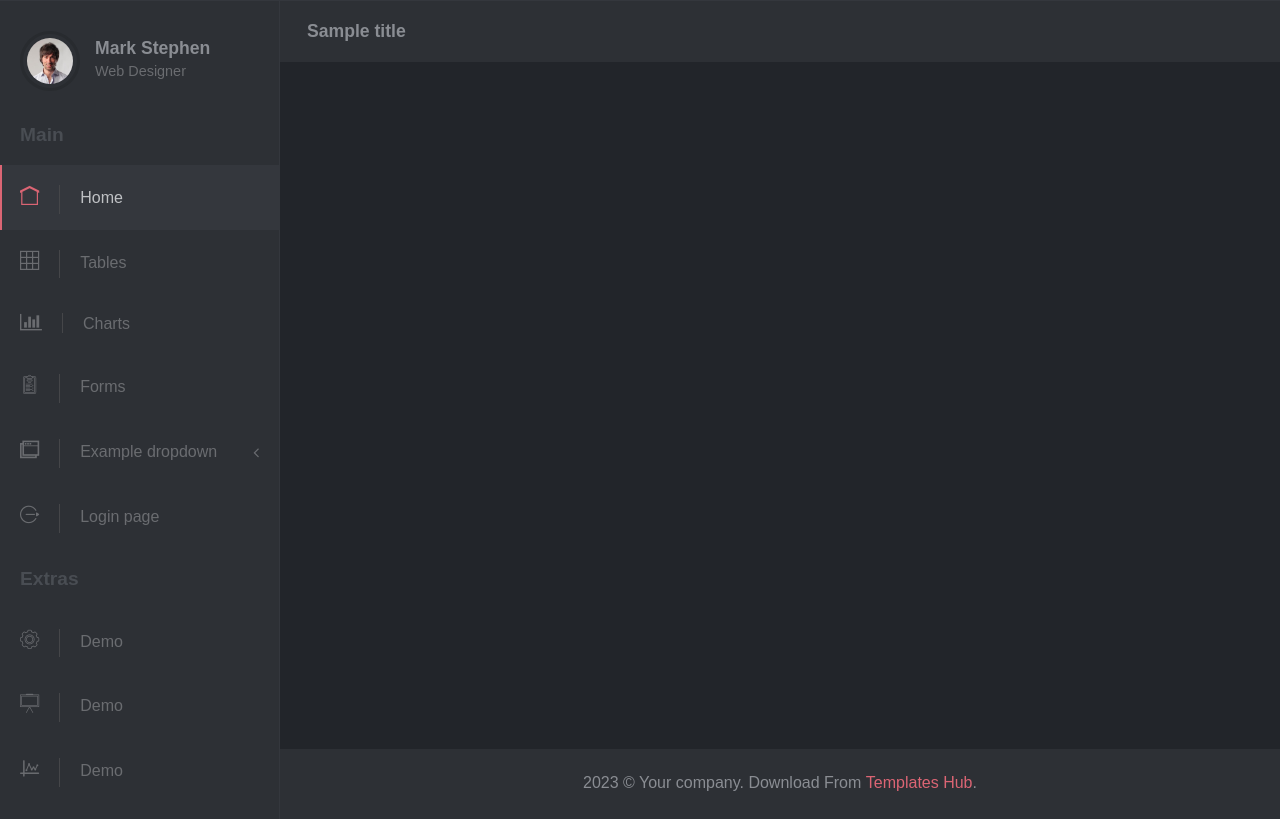
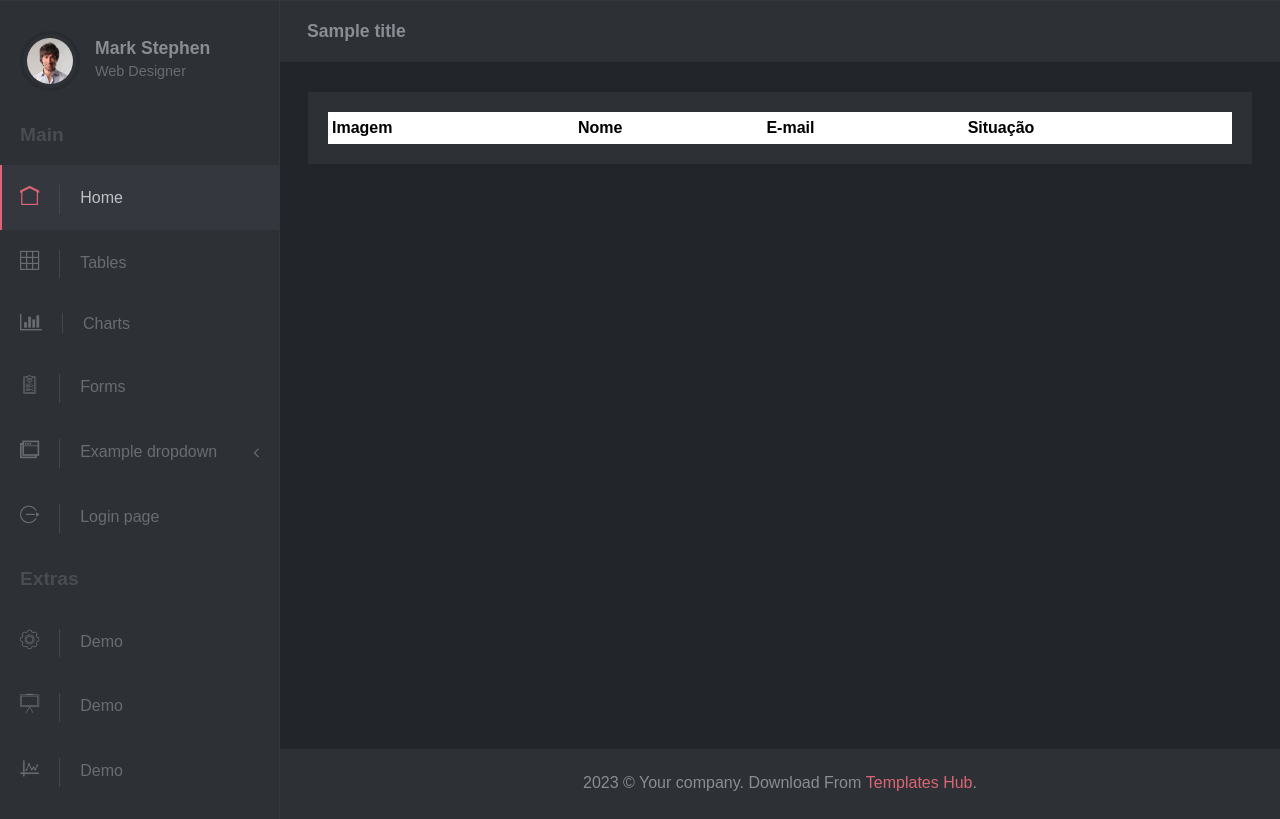
Before and after one commit to marcosferreira/ordem, a CodeIgniter 4 app: template app/Views/Users/index.php in a window 1280 px wide. Shown: the part 356-1175 px from the top of the page. Run offline with PHP 8.4 and a stand-in for CodeIgniter, Linux system fonts and the light colour scheme; the template is opened without the code that fills it: most values are stand-ins (such as "Sample title", 1, 10 or a date in 2020); lists and menus that the app fills with data are empty; some libraries are stand-ins or nearby versions; some web fonts are replaced.

Commit message:
change users table to DataTable

```diff
--- a/app/Views/Users/index.php
+++ b/app/Views/Users/index.php
@@ -1,13 +1,31 @@
 <?php echo $this->extend('Layout/main'); ?>
 
 <?php echo $this->section('title'); ?>
-<?php echo ' | '.$title; ?>
+<?php echo ' | ' . $title; ?>
 <?php echo $this->endSection('title'); ?>
 
 <?php echo $this->section('styles'); ?>
 <?php echo $this->endSection('styles'); ?>
 
 <?php echo $this->section('content'); ?>
+<div class="row">
+    <div class="col-lg-12">
+        <div class="block">
+            <div class="table-responsive">
+                <table id="ajaxTable" class="table table-striped table-sm" style="width: 100%">
+                    <thead>
+                        <tr>
+                            <th>Imagem</th>
+                            <th>Nome</th>
+                            <th>E-mail</th>
+                            <th>Situação</th>
+                        </tr>
+                    </thead>
+                </table>
+            </div>
+        </div>
+    </div>
+</div>
 <?php echo $this->endSection('content'); ?>
 
 <?php echo $this->section('scripts'); ?>
```
